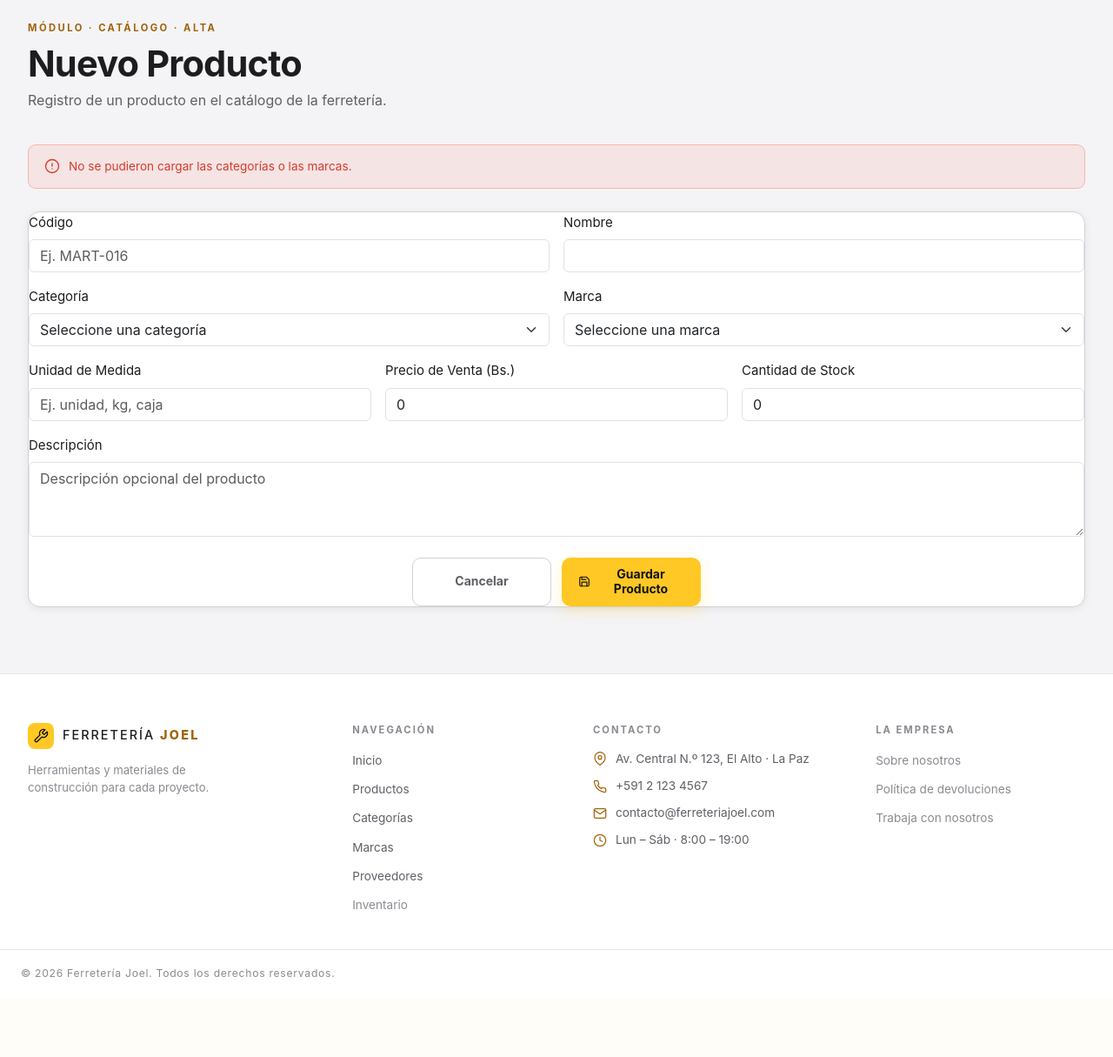
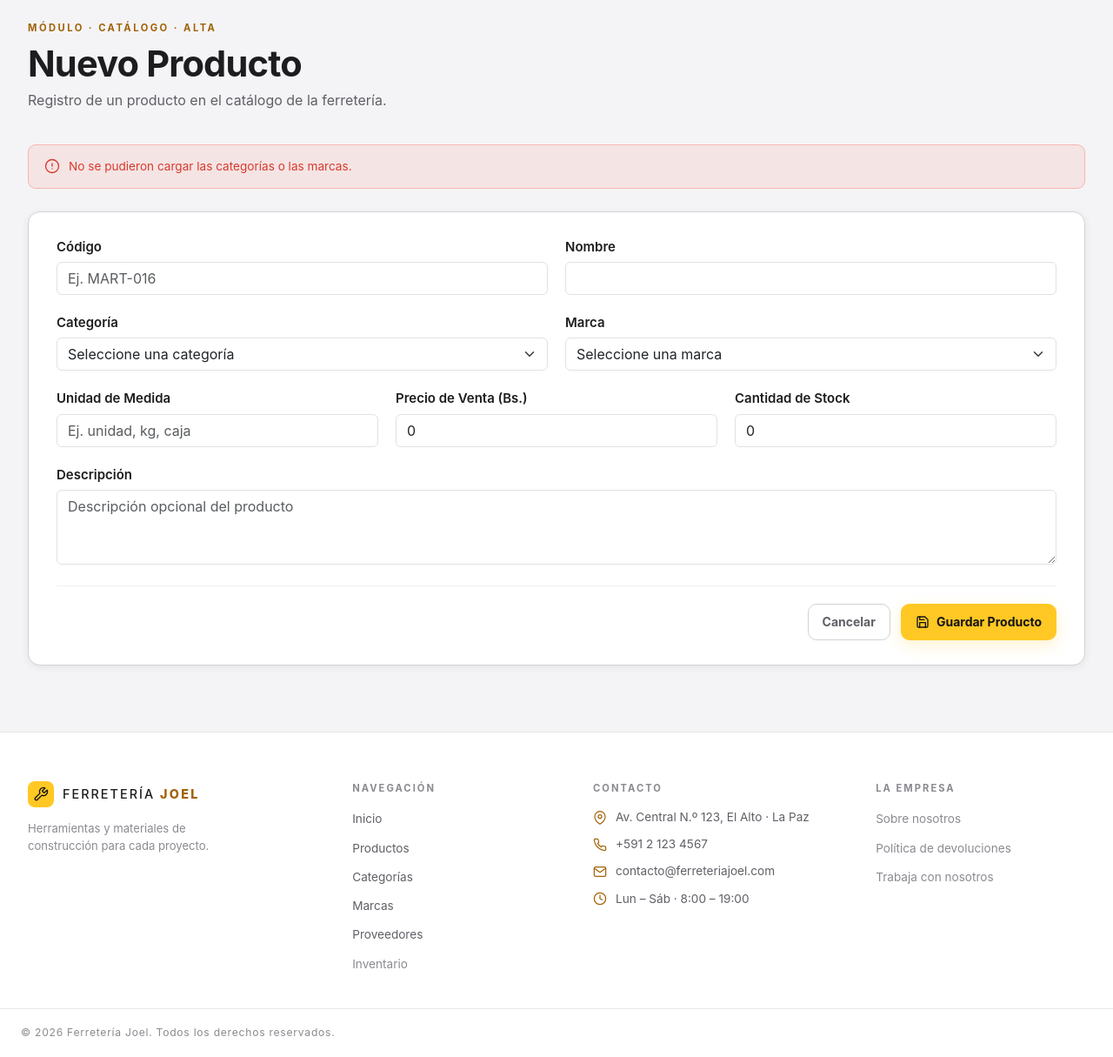
Before and after one commit to Macacofig/Ferreteria_Joel_MicroServicios, an ASP.NET Core app: page /Productos/Crear in a window 1280 px wide. Shown: the part 64-1279 px from the top of the page at 87% size. Before the commit the page ends 1187 px from the top, so only its background shows below. Run offline with ASP.NET Core 8, Linux system fonts and the light colour scheme; the visitor is signed in with stand-in values (Sample User, id 1); the project's own start-up code is not run, and a stand-in starts its controllers and pages.

Commit message:
style(web-productos): mejorar formulario de crear y editar producto

```diff
--- a/FERRETERIA_JOEL_Web/Pages/Productos/Crear.cshtml
+++ b/FERRETERIA_JOEL_Web/Pages/Productos/Crear.cshtml
@@ -6,6 +6,99 @@
 }
 @section Styles {
     <link rel="stylesheet" href="~/css/productos.css" asp-append-version="true" />
+    <style>
+        .fj-form-producto {
+            padding: 28px 32px;
+            box-sizing: border-box;
+        }
+
+        .fj-form-producto *,
+        .fj-form-producto *::before,
+        .fj-form-producto *::after {
+            box-sizing: border-box;
+        }
+
+        .fj-form-producto .fj-fila {
+            display: grid;
+            gap: 20px;
+            margin-bottom: 20px;
+        }
+
+        .fj-form-producto .fj-fila--ultima {
+            margin-bottom: 0;
+        }
+
+        .fj-form-producto .fj-fila-2 {
+            grid-template-columns: repeat(2, minmax(0, 1fr));
+        }
+
+        .fj-form-producto .fj-fila-3 {
+            grid-template-columns: repeat(3, minmax(0, 1fr));
+        }
+
+        .fj-form-producto .fj-fila-1 {
+            grid-template-columns: minmax(0, 1fr);
+        }
+
+        .fj-form-producto .fj-campo {
+            min-width: 0;
+        }
+
+        .fj-form-producto .form-label {
+            display: block;
+            margin-bottom: 6px;
+            font-weight: 600;
+        }
+
+        .fj-form-producto .form-control,
+        .fj-form-producto .form-select {
+            width: 100%;
+            box-sizing: border-box;
+        }
+
+        .fj-form-producto .fj-barra-botones {
+            display: flex;
+            justify-content: flex-end;
+            align-items: center;
+            gap: 12px;
+            margin-top: 24px;
+            padding-top: 20px;
+            border-top: 1px solid #eef0f3;
+        }
+
+        .fj-form-producto .fj-btn {
+            display: inline-flex;
+            align-items: center;
+            justify-content: center;
+            gap: 8px;
+            min-height: 42px;
+            padding: 0.625rem 1rem;
+            line-height: 1.2;
+            white-space: nowrap;
+        }
+
+        .fj-form-producto .fj-btn svg {
+            width: 1rem;
+            height: 1rem;
+            flex: none;
+        }
+
+        @@media (max-width: 640px) {
+            .fj-form-producto {
+                padding: 20px;
+            }
+
+            .fj-form-producto .fj-fila-2,
+            .fj-form-producto .fj-fila-3 {
+                grid-template-columns: 1fr;
+            }
+
+            .fj-form-producto .fj-barra-botones {
+                justify-content: center;
+                flex-wrap: wrap;
+            }
+        }
+    </style>
 }
 
 <div class="fj-container fj-page-products">
@@ -25,21 +118,23 @@
     }
 
     <section class="fj-card" aria-label="Formulario de nuevo producto">
-        <form method="post">
-            <div class="row g-3">
-                <div class="col-md-6">
+        <form method="post" class="fj-form-producto">
+            <div class="fj-fila fj-fila-2">
+                <div class="fj-campo">
                     <label class="form-label" asp-for="Solicitud.Codigo">Código</label>
                     <input class="form-control" asp-for="Solicitud.Codigo" maxlength="30" placeholder="Ej. MART-016" required />
                     <span class="text-danger" asp-validation-for="Solicitud.Codigo"></span>
                 </div>
 
-                <div class="col-md-6">
+                <div class="fj-campo">
                     <label class="form-label" asp-for="Solicitud.Nombre">Nombre</label>
                     <input class="form-control" asp-for="Solicitud.Nombre" maxlength="150" required />
                     <span class="text-danger" asp-validation-for="Solicitud.Nombre"></span>
                 </div>
+            </div>
 
-                <div class="col-md-6">
+            <div class="fj-fila fj-fila-2">
+                <div class="fj-campo">
                     <label class="form-label" asp-for="Solicitud.IdCategoria">Categoría</label>
                     <select class="form-select" asp-for="Solicitud.IdCategoria" required>
                         <option value="">Seleccione una categoría</option>
@@ -51,7 +146,7 @@
                     <span class="text-danger" asp-validation-for="Solicitud.IdCategoria"></span>
                 </div>
 
-                <div class="col-md-6">
+                <div class="fj-campo">
                     <label class="form-label" asp-for="Solicitud.IdMarca">Marca</label>
                     <select class="form-select" asp-for="Solicitud.IdMarca" required>
                         <option value="">Seleccione una marca</option>
@@ -62,33 +157,37 @@
                     </select>
                     <span class="text-danger" asp-validation-for="Solicitud.IdMarca"></span>
                 </div>
+            </div>
 
-                <div class="col-md-4">
+            <div class="fj-fila fj-fila-3">
+                <div class="fj-campo">
                     <label class="form-label" asp-for="Solicitud.UnidadMedida">Unidad de Medida</label>
                     <input class="form-control" asp-for="Solicitud.UnidadMedida" maxlength="30" placeholder="Ej. unidad, kg, caja" required />
                     <span class="text-danger" asp-validation-for="Solicitud.UnidadMedida"></span>
                 </div>
 
-                <div class="col-md-4">
+                <div class="fj-campo">
                     <label class="form-label" asp-for="Solicitud.PrecioVenta">Precio de Venta (Bs.)</label>
                     <input class="form-control" asp-for="Solicitud.PrecioVenta" type="number" step="0.01" min="0.01" required />
                     <span class="text-danger" asp-validation-for="Solicitud.PrecioVenta"></span>
                 </div>
 
-                <div class="col-md-4">
+                <div class="fj-campo">
                     <label class="form-label" asp-for="Solicitud.CantidadStock">Cantidad de Stock</label>
                     <input class="form-control" asp-for="Solicitud.CantidadStock" type="number" step="1" min="0" required />
                     <span class="text-danger" asp-validation-for="Solicitud.CantidadStock"></span>
                 </div>
+            </div>
 
-                <div class="col-12">
+            <div class="fj-fila fj-fila-1 fj-fila--ultima">
+                <div class="fj-campo">
                     <label class="form-label" asp-for="Solicitud.Descripcion">Descripción</label>
                     <textarea class="form-control" asp-for="Solicitud.Descripcion" maxlength="500" rows="3" placeholder="Descripción opcional del producto"></textarea>
                     <span class="text-danger" asp-validation-for="Solicitud.Descripcion"></span>
                 </div>
             </div>
 
-            <div class="fj-modal-actions mt-4">
+            <div class="fj-barra-botones">
                 <a class="fj-btn fj-btn-ghost" asp-page="/Productos/Index">Cancelar</a>
                 <button type="submit" class="fj-btn fj-btn-primary">
                     <svg viewBox="0 0 24 24" fill="none" stroke="currentColor" stroke-width="2" stroke-linecap="round" stroke-linejoin="round" aria-hidden="true"><path d="M19 21H5a2 2 0 0 1-2-2V5a2 2 0 0 1 2-2h11l5 5v11a2 2 0 0 1-2 2z" /><polyline points="17 21 17 13 7 13 7 21" /><polyline points="7 3 7 8 15 8" /></svg>
```
Also changed, not shown: FERRETERIA_JOEL_Web/Pages/Productos/Editar.cshtml (+110 -11 lines).
